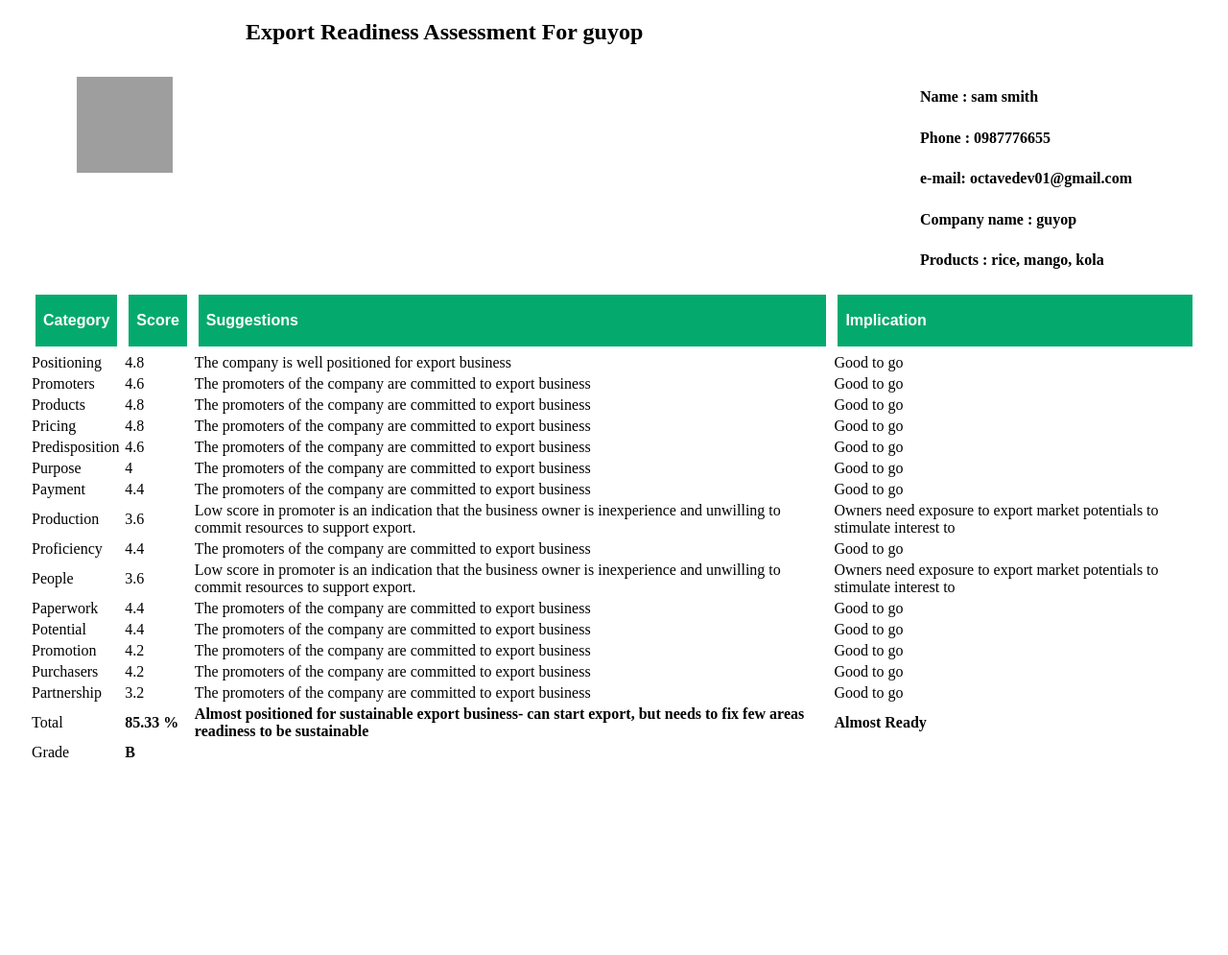
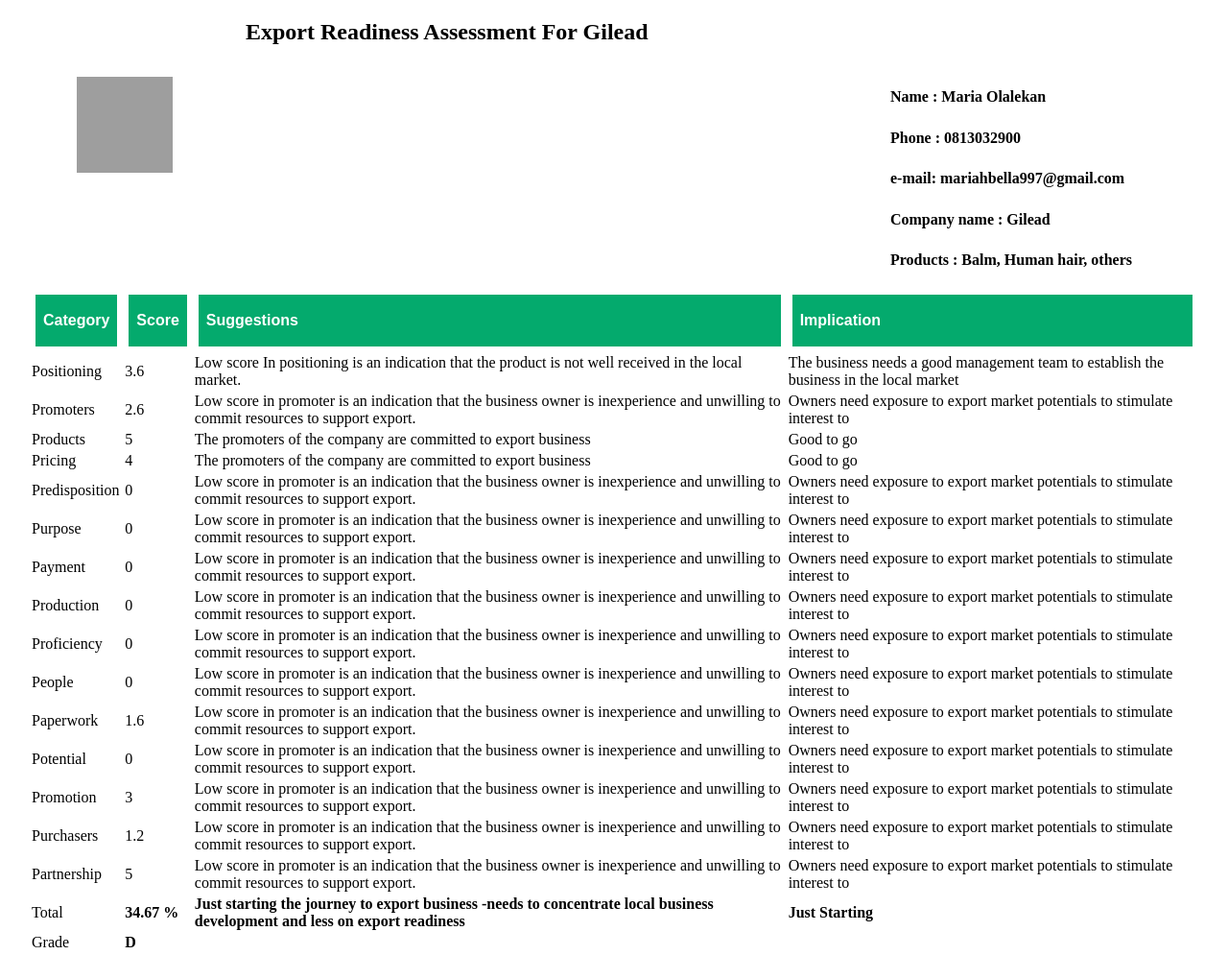
Before and after one commit to PatrickEinstein/erp-Client1, a website: page index.html in a window 1280 px wide. Shown: the whole page at 96% size. Before the commit the page ends 826 px from the top, so only its background shows below. Drawn offline with Linux system fonts and the light colour scheme; grey boxes are pictures that could not be loaded.

Commit message:
combined both repos to proxyway

```diff
--- a/index.html
+++ b/index.html
@@ -87,14 +87,14 @@
         />
         </div>
         <div class="heading">
-        <h2> Export Readiness Assessment For guyop</h2>
+        <h2> Export Readiness Assessment For Gilead</h2>
         </div>
         <div class="details">
-          <h4>Name : sam smith</h4>
-          </br><h4>Phone : 0987776655</h4>
-          </br><h4>e-mail: octavedev01@gmail.com</h4>
-          </br><h4>Company name : guyop</h4>
-          </br><h4>Products : rice, mango, kola</h4>
+          <h4>Name : Maria Olalekan</h4>
+          </br><h4>Phone : 0813032900</h4>
+          </br><h4>e-mail: mariahbella997@gmail.com</h4>
+          </br><h4>Company name : Gilead</h4>
+          </br><h4>Products : Balm, Human hair, others</h4>
         </div>
           </div>
           <table>
@@ -110,105 +110,105 @@
           <tbody>
             <tr>
             <td>Positioning</td>
-         <td>4.8</td>
+         <td>3.6</td>
 
-         <td>The company is well positioned for export business</td>
-         <td>Good to go</td>
+         <td>Low score In positioning is an indication that the product is not well received in the local market.</td>
+         <td> The business needs a good management team to establish the business in the local market</td>
 
        </tr><tr>
        <td>Promoters</td>
-         <td>4.6</td>
-         <td>The promoters of the company are committed to export business</td>
-         <td>Good to go</td>
+         <td>2.6</td>
+         <td>Low score in promoter is an indication that the business owner is inexperience and unwilling to commit resources to support export.</td>
+         <td>Owners need exposure to export market potentials to stimulate interest to </td>
 
        </tr><tr>
        <td>Products</td>
-         <td>4.8</td>
+         <td>5</td>
          <td>The promoters of the company are committed to export business</td>
          <td>Good to go</td>
 
        </tr><tr>
        <td>Pricing</td>
-         <td>4.8</td>
+         <td>4</td>
          <td>The promoters of the company are committed to export business</td>
          <td>Good to go</td>
 
        </tr><tr>
        <td>Predisposition</td>
-         <td>4.6</td>
-         <td>The promoters of the company are committed to export business</td>
-         <td>Good to go</td>
+         <td>0</td>
+         <td>Low score in promoter is an indication that the business owner is inexperience and unwilling to commit resources to support export.</td>
+         <td>Owners need exposure to export market potentials to stimulate interest to</td>
 
        </tr><tr>
        <td>Purpose</td>
-         <td>4</td>
-         <td>The promoters of the company are committed to export business</td>
-         <td>Good to go</td>
+         <td>0</td>
+         <td>Low score in promoter is an indication that the business owner is inexperience and unwilling to commit resources to support export.</td>
+         <td>Owners need exposure to export market potentials to stimulate interest to</td>
 
        </tr><tr>
        <td>Payment</td>
-         <td>4.4</td>
-         <td>The promoters of the company are committed to export business</td>
-         <td>Good to go</td>
+         <td>0</td>
+         <td>Low score in promoter is an indication that the business owner is inexperience and unwilling to commit resources to support export.</td>
+         <td>Owners need exposure to export market potentials to stimulate interest to</td>
 
        </tr><tr>
        <td>Production</td>
-         <td>3.6</td>
+         <td>0</td>
          <td>Low score in promoter is an indication that the business owner is inexperience and unwilling to commit resources to support export.</td>
          <td>Owners need exposure to export market potentials to stimulate interest to</td>
 
        </tr><tr>
        <td>Proficiency</td>
-         <td>4.4</td>
-         <td>The promoters of the company are committed to export business</td>
-         <td>Good to go</td>
+         <td>0</td>
+         <td>Low score in promoter is an indication that the business owner is inexperience and unwilling to commit resources to support export.</td>
+         <td>Owners need exposure to export market potentials to stimulate interest to</td>
 
        </tr><tr>
        <td>People</td>
-         <td>3.6</td>
+         <td>0</td>
          <td>Low score in promoter is an indication that the business owner is inexperience and unwilling to commit resources to support export.</td>
          <td>Owners need exposure to export market potentials to stimulate interest to</td>
 
        </tr><tr>
        <td>Paperwork</td>
-         <td>4.4</td>
-         <td>The promoters of the company are committed to export business</td>
-         <td>Good to go</td>
+         <td>1.6</td>
+         <td>Low score in promoter is an indication that the business owner is inexperience and unwilling to commit resources to support export.</td>
+         <td>Owners need exposure to export market potentials to stimulate interest to </td>
 
        </tr><tr>
        <td>Potential</td>
-         <td>4.4</td>
+         <td>0</td>
 
-         <td>The promoters of the company are committed to export business</td>
-         <td>Good to go</td>
+         <td>Low score in promoter is an indication that the business owner is inexperience and unwilling to commit resources to support export.</td>
+         <td>Owners need exposure to export market potentials to stimulate interest to</td>
        </tr><tr>
        <td>Promotion</td>
-         <td>4.2</td>
+         <td>3</td>
 
-         <td>The promoters of the company are committed to export business</td>
-         <td>Good to go</td>
+         <td>Low score in promoter is an indication that the business owner is inexperience and unwilling to commit resources to support export.</td>
+         <td>Owners need exposure to export market potentials to stimulate interest to</td>
        </tr><tr>
        <td>Purchasers</td>
-         <td>4.2</td>
+         <td>1.2</td>
 
-         <td>The promoters of the company are committed to export business</td>
-         <td>Good to go</td>
+         <td>Low score in promoter is an indication that the business owner is inexperience and unwilling to commit resources to support export.</td>
+         <td>Owners need exposure to export market potentials to stimulate interest to </td>
        </tr><tr>
        <td>Partnership</td>
-         <td>3.2</td>
+         <td>5</td>
 
-         <td>The promoters of the company are committed to export business</td>
-         <td>Good to go</td>
+         <td>Low score in promoter is an indication that the business owner is inexperience and unwilling to commit resources to support export.</td>
+         <td>Owners need exposure to export market potentials to stimulate interest to </td>
        </tr>
        <tr>
        <td>Total</td>
-         <td style="font-weight:bold;">85.33 %</td>
+         <td style="font-weight:bold;">34.67 %</td>
 
-         <td style="font-weight:bold;" >Almost positioned for sustainable export business- can start export, but needs to fix few areas readiness to be sustainable</td>
-         <td style="font-weight:bold;">Almost Ready</td>
+         <td style="font-weight:bold;" >Just starting the journey to export business -needs to concentrate local business development and less on export readiness  </td>
+         <td style="font-weight:bold;">Just Starting </td>
        </tr>
        <td>Grade</td>
-       <td style="font-weight:bold;" >B </td>
+       <td style="font-weight:bold;" >D </td>
      </tr>
           </tbody>
         </table>
--- a/package.json
+++ b/package.json
@@ -4,6 +4,7 @@
     "description": "",
     "main": "index.js",
     "type": "module",
+
     "scripts": {
         "test": "echo \"Error: no test specified\" && exit 1",
         "start": "node server.js",
```
Also changed, not shown: server.js (+0 -16 lines).
